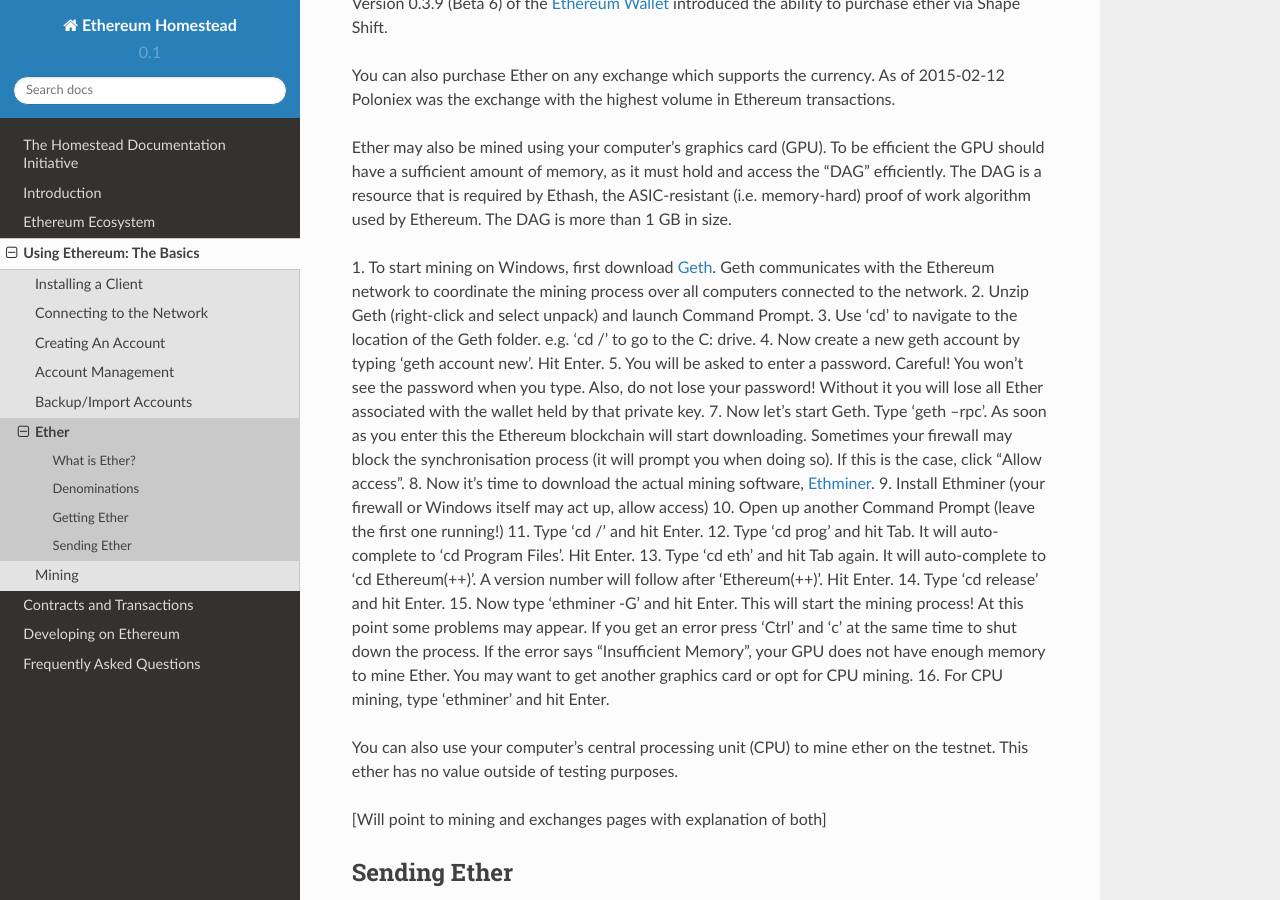
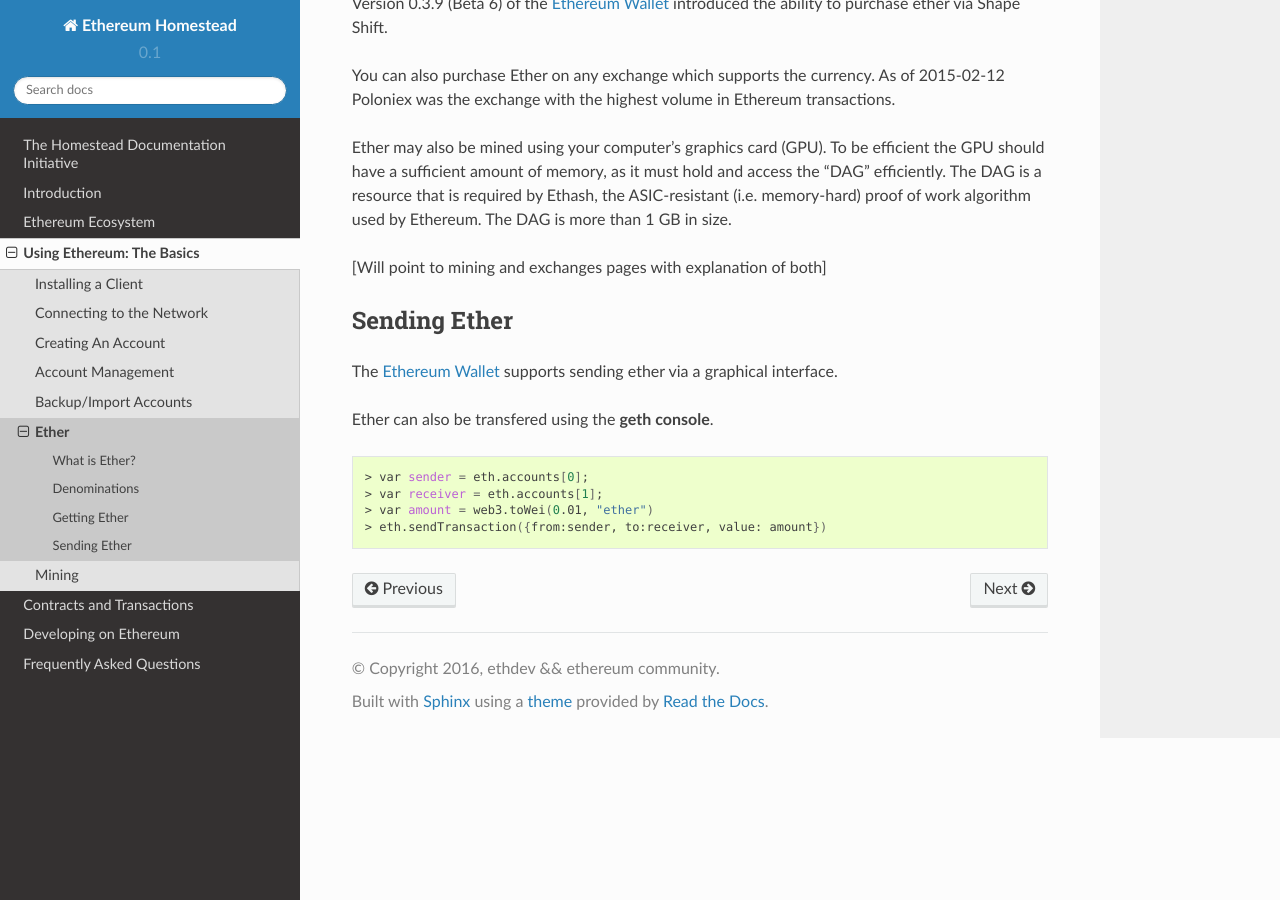
Before and after one commit to ethereum/homestead-guide, a Sphinx documentation site: the page built from source/using-ethereum-the-basics/ether.rst, in a window 1280 px wide and 900 px high, scrolled down 720 px. Built offline with Sphinx 7.4.7 and the Read the Docs theme 2.0.0, drawn with Linux system fonts in a browser that asks for light colours.

Commit message:
Update ether.rst

```diff
--- a/source/using-ethereum-the-basics/ether.rst
+++ b/source/using-ethereum-the-basics/ether.rst
@@ -47,40 +47,6 @@
 Ethash, the ASIC-resistant (i.e. memory-hard) proof of work algorithm used by
 Ethereum. The DAG is more than 1 GB in size.
 
-1. To start mining on Windows, first download `Geth`_. Geth communicates with
-the Ethereum network to coordinate the mining process over all computers
-connected to the network.
-2. Unzip Geth (right-click and select unpack) and launch Command Prompt.
-3. Use 'cd' to navigate to the location of the Geth folder.
-e.g. 'cd /' to go to the C: drive.
-4. Now create a new geth account by typing 'geth account new'. Hit Enter.
-5. You will be asked to enter a password.
-Careful! You won't see the password when you type. Also, do not lose your
-password! Without it you will lose all Ether associated with the wallet held
-by that private key.
-7. Now let's start Geth. Type 'geth --rpc'.
-As soon as you enter this the Ethereum blockchain will start downloading.
-Sometimes your firewall may block the synchronisation process (it will prompt
-you when doing so). If this is the case, click "Allow access".
-8. Now it's time to download the actual mining software, `Ethminer`_.
-9. Install Ethminer (your firewall or Windows itself may act up, allow access)
-10. Open up another Command Prompt (leave the first one running!)
-11. Type 'cd /' and hit Enter.
-12. Type 'cd prog' and hit Tab. It will auto-complete to 'cd Program Files'.
-Hit Enter.
-13. Type 'cd eth' and hit Tab again. It will auto-complete to 'cd Ethereum(++)'.
-A version number will follow after 'Ethereum(++)'. Hit Enter.
-14. Type 'cd release' and hit Enter.
-15. Now type 'ethminer -G' and hit Enter. This will start the mining process!
-At this point some problems may appear. If you get an error press 'Ctrl' and
-'c' at the same time to shut down the process. If the error says
-"Insufficient Memory", your GPU does not have enough memory to mine Ether.
-You may want to get another graphics card or opt for CPU mining.
-16. For CPU mining, type 'ethminer' and hit Enter.
-
-You can also use your computer's central processing unit (CPU) to mine ether
-on the testnet. This ether has no value outside of testing purposes.
-
 [Will point to mining and exchanges pages with explanation of both]
 
 Sending Ether
```
